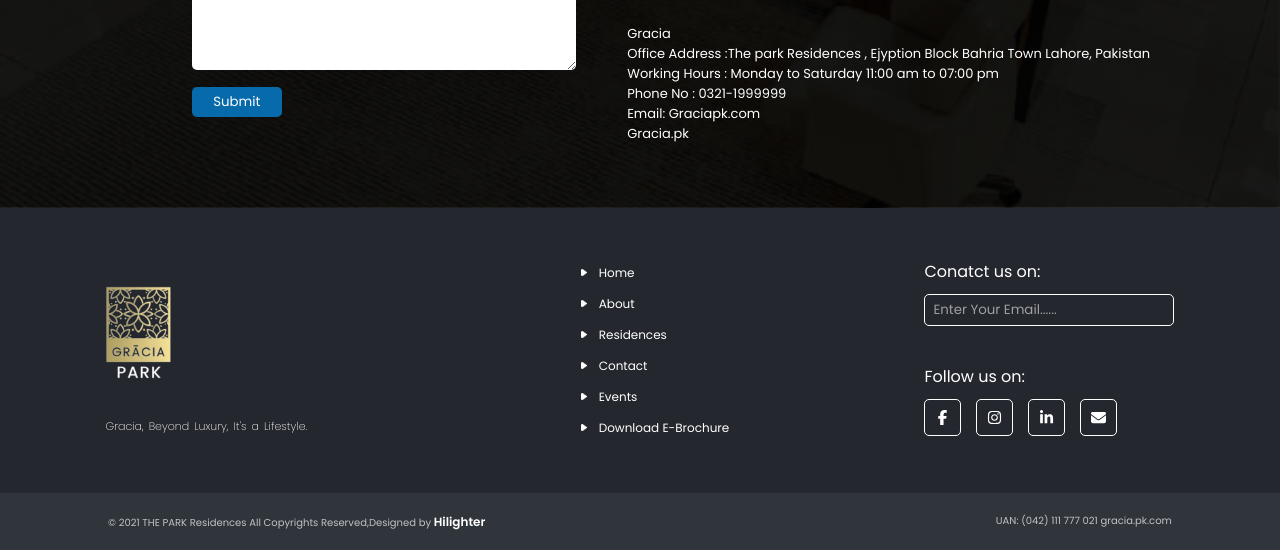
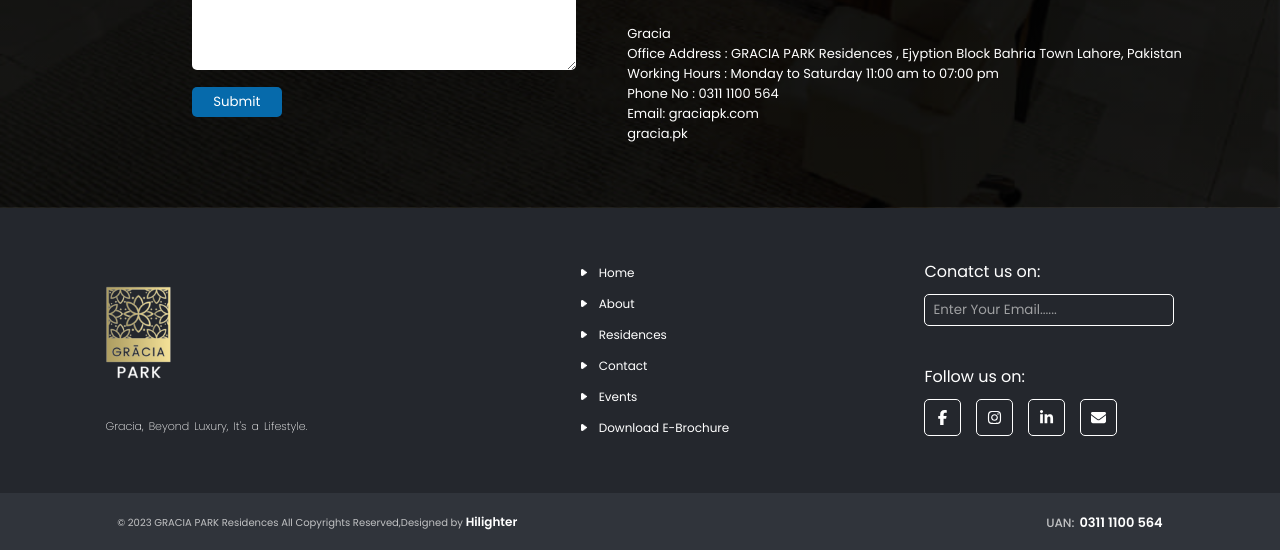
Before and after one commit to mirzaawais203/reactjs-app-realEstate, a React (Create React App) app: page /ContactUs in a window 1280 px wide. Shown: the part 539-1089 px from the top of the page. Built offline with nearby package versions, Linux system fonts and the light colour scheme.

Commit message:
change gracia

```diff
--- a/src/Components/About/ParkResidency/Parkresidency.jsx
+++ b/src/Components/About/ParkResidency/Parkresidency.jsx
@@ -10,9 +10,9 @@
           <img src="./HomePhotos/ParkResidency/parkresidency.jpg" alt="building" />
         </div>
         <div className="parkresidency-bottom">
-          <h3>WELCOME TO <br /> THE GRACIA PARK</h3>
+          <h3>WELCOME TO <br />GRACIA PARK Residences</h3>
           <p>
-            The Park Residences by Gracia, a distinctive 7-story apartment building redefining urban living. Uniquely positioned, it is enveloped by parks on three sides, creating a harmonious blend of nature and modernity. The architectural masterpiece seamlessly fuses Egyptian and modern design, offering a visual delight. Inside, each apartment is a testament to high standard of living, ensuring a luxurious and comfortable lifestyle. Experience the epitome of unique living at The Park Residences,where nature, architecture, and comfort converge seamlessly.
+            GRACIA PARK Residences, a distinctive 7-story apartment building redefining urban living. Uniquely positioned, it is enveloped by parks on three sides, creating a harmonious blend of nature and modernity. The architectural masterpiece seamlessly fuses Egyptian and modern design, offering a visual delight. Inside, each apartment is a testament to high standard of living, ensuring a luxurious and comfortable lifestyle. Experience the epitome of unique living at GRACIA PARK Residences,where nature, architecture, and comfort converge seamlessly.
           </p>
         </div>
       </div>
--- a/src/Components/Contact/Contact.jsx
+++ b/src/Components/Contact/Contact.jsx
@@ -66,11 +66,11 @@
             ></iframe>
             <div className="contact-map-bottom">
               <p>Gracia</p>
-              <p>Office Address :The park Residences , Ejyption Block Bahria Town Lahore, Pakistan</p>
+              <p>Office Address : GRACIA PARK Residences , Ejyption Block Bahria Town Lahore, Pakistan</p>
               <p>Working Hours : Monday to Saturday 11:00 am to 07:00 pm</p>
-              <p>Phone No : 0321-1999999</p>
-              <p>Email: Graciapk.com</p>
-              <p>Gracia.pk</p>
+              <p>Phone No : 0311 1100 564</p>
+              <p>Email: graciapk.com</p>
+              <p>gracia.pk</p>
             </div>
           </div>
         </div>
--- a/src/Components/Home/Footer/Footer.jsx
+++ b/src/Components/Home/Footer/Footer.jsx
@@ -13,7 +13,7 @@
         <div className="footer-left">
           <img src="./HomePhotos/Footer/logo.png" alt="logo" />
           <p>
-          Gracia, Beyond Luxury, It's a Lifestyle.
+            Gracia, Beyond Luxury, It's a Lifestyle.
           </p>
         </div>
         <div className="footer-mid">
@@ -65,8 +65,13 @@
         </div>
       </div>
       <div className="footer-bottom">
-        <p>© 2021 THE PARK Residences All Copyrights Reserved,Designed by <Link to='https://hilighter.co/' target="_blank">Hilighter</Link> </p>
-        <p>UAN: (042) 111 777 021  gracia.pk.com</p>
+        <p>© 2023 GRACIA PARK Residences All Copyrights Reserved,Designed by <Link to='https://hilighter.co/' target="_blank">Hilighter</Link> </p>
+        <p style={{ display: "flex", alignItems: "center", gap: "5px", justifyContent: "center", fontSize: "12px", fontWeight: "500" }}>
+          UAN:
+          <span style={{ fontSize: "13px", fontWeight: "600", color: "white" }}>
+            0311 1100 564
+          </span>
+        </p>
       </div>
     </div>
   );
--- a/src/Components/Home/ParkResidency/Parkresidency.jsx
+++ b/src/Components/Home/ParkResidency/Parkresidency.jsx
@@ -10,13 +10,13 @@
           <img src="./HomePhotos/ParkResidency/parkresidency.jpg" alt="building" />
         </div>
         <div className="parkresidency-bottom">
-          <h3>WELCOME TO <br /> THE GRACIA PARK</h3>
+          <h3>WELCOME TO <br />GRACIA PARK Residences</h3>
           <p>
-            The Park Residences by Gracia, a distinctive 7-story apartment building redefining urban living. Uniquely positioned, it is enveloped by parks on three sides, creating a harmonious blend of nature and modernity. The architectural masterpiece seamlessly fuses Egyptian and modern design, offering a visual delight. Inside, each apartment is a testament to high standard of living, ensuring a luxurious and comfortable lifestyle. Experience the epitome of unique living at The Park Residences,where nature, architecture, and comfort converge seamlessly.
+            GRACIA PARK Residences, a distinctive 7-story apartment building redefining urban living. Uniquely positioned, it is enveloped by parks on three sides, creating a harmonious blend of nature and modernity. The architectural masterpiece seamlessly fuses Egyptian and modern design, offering a visual delight. Inside, each apartment is a testament to high standard of living, ensuring a luxurious and comfortable lifestyle. Experience the epitome of unique living at GRACIA PARK Residences,where nature, architecture, and comfort converge seamlessly.
           </p>
-          </div>
-          </div>
-          </div>
+        </div>
+      </div>
+    </div>
   );
 };
 
--- a/src/Components/Home/Surrounding/Surrounding.css
+++ b/src/Components/Home/Surrounding/Surrounding.css
@@ -13,7 +13,7 @@
   margin: 60px 0 30px 0;
 }
 .surrounding > video {
-  width: 70%;
+  max-width: 70%;
   height: auto;
 }
 @media (max-width: 800px) {
```
